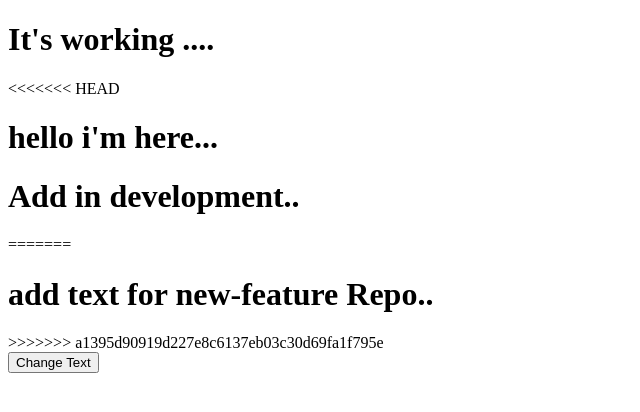
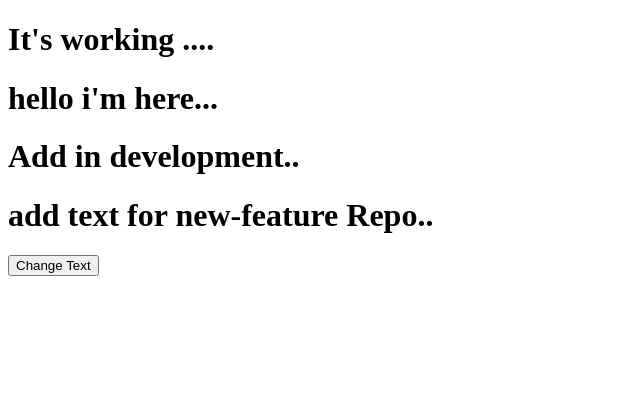
Before and after one commit to AK844/git-workshop, a plain HTML site: page index.html in a window 1280 px wide. Shown: the whole page, without its empty margins (0-640 px from the left). Drawn offline with Linux system fonts and the light colour scheme.

Commit message:
pull code from from new-feature branch.

```diff
--- a/index.html
+++ b/index.html
@@ -7,14 +7,11 @@
 
     <div >
         <h1 id="root">It's working ....</h1>
-<<<<<<< HEAD
         <h1>hello i'm here... </h1>
         <h1>Add in development.. </h1>
 
-=======
         <h1>add text for new-feature Repo..</h1>
 
->>>>>>> a1395d90919d227e8c6137eb03c30d69fa1f795e
     </div>
     <script src="./index.js"></script>
    <button onclick="update()">Change Text</button>
```
